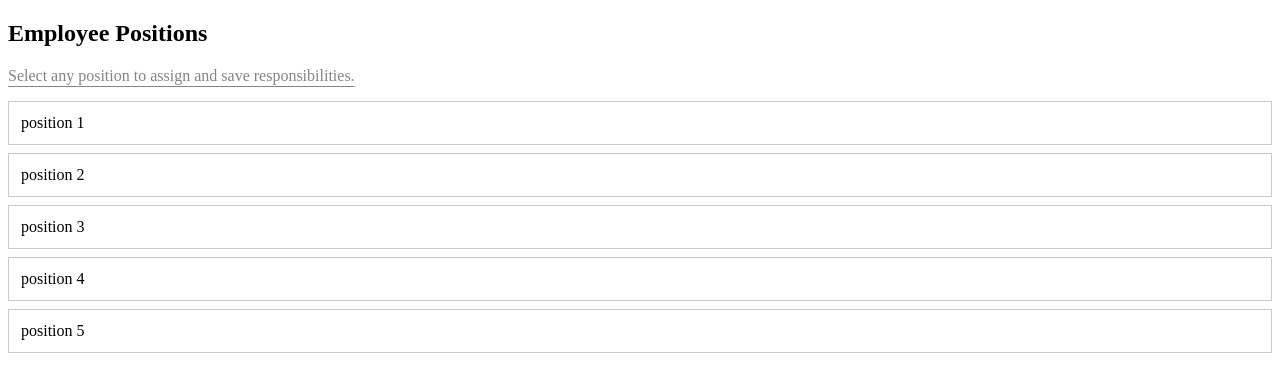
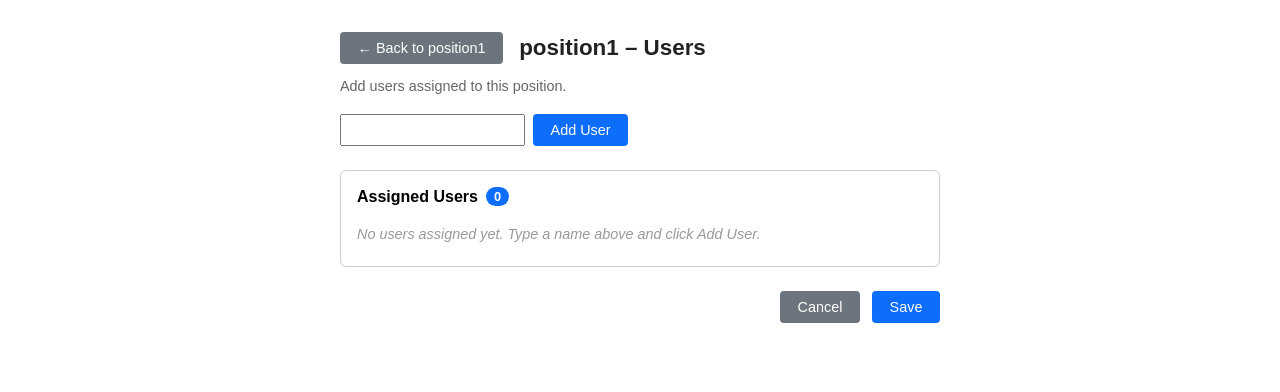
Before and after one commit to owencollins15/vpcr-update, an Angular app: page /position/1/users in a window 1280 px wide. Before the commit this address led to /. Shown: the top 392 px of the page. Built offline with nearby package versions, Linux system fonts and the light colour scheme.

Commit message:
added users to save to positions

```diff
--- a/src/app/app.html
+++ b/src/app/app.html
@@ -8,7 +8,7 @@
         <span class="name">{{ pos.name }}</span>
 
         @if (lastSavedPositionId === pos.id) {
-        <span class="saved">✔ Responsibilities Saved</span>
+          <span class="saved">✔ Responsibilities and User Saved</span>
         }
       </li>
     }
--- a/src/app/app.routes.ts
+++ b/src/app/app.routes.ts
@@ -1,8 +1,10 @@
 import { Routes } from '@angular/router';
 import { App } from './app';
 import { PositionDetail } from './position-detail/position-detail';
+import { PositionUsers } from './position-users/position-users';
 
 export const routes: Routes = [
-    {path: ' ', component: App },
-    { path:'position/:id', component:PositionDetail}
+  { path: ' ', component: App },
+  { path: 'position/:id', component: PositionDetail },
+  { path: 'position/:id/users', component: PositionUsers },
 ];
--- a/src/app/app.ts
+++ b/src/app/app.ts
@@ -1,69 +1,80 @@
 import { CommonModule } from '@angular/common';
-import { Component, OnInit } from '@angular/core';
-import { NavigationEnd, Router, RouterOutlet, RouterLinkWithHref } from '@angular/router'
+import { Component } from '@angular/core';
+import { NavigationEnd, Router, RouterOutlet } from '@angular/router';
 import { Communication } from './communication';
 import { Subscription } from 'rxjs';
 import { filter } from 'rxjs';
 
-
-interface Position{
+interface Position {
   id: number;
   name: string;
 }
-
 
 @Component({
   selector: 'app-root',
   imports: [CommonModule, RouterOutlet],
   templateUrl: './app.html',
-  styleUrl: './app.scss'
+  styleUrl: './app.scss',
 })
-export class App{
- positions: Position[] = [        //positions array with json constants
+export class App {
+  positions: Position[] = [
+    //positions array with json constants
     { id: 1, name: 'position 1' },
     { id: 2, name: 'position 2' },
     { id: 3, name: 'position 3' },
     { id: 4, name: 'position 4' },
-     { id: 5, name: 'position 5' }
+    { id: 5, name: 'position 5' },
+    { id: 6, name: 'position 6' },
+    { id: 7, name: 'position 7' },
+    { id: 8, name: 'position 8' },
+    { id: 9, name: 'position 9' },
+    { id: 10, name: 'position 10' },
   ];
- lastSavedPositionId: number | null = null; //
+  lastSavedPositionId: number | null = null; //can be either type number or type null , initialized as null
   showPositionList = true;
 
- private subscription!: Subscription;
- private routerSubscription!: Subscription;  //
+  private subscription!: Subscription; //subscription for the message to be shown when saved
+  private routerSubscription!: Subscription; //subscription for the change of route, displays save message after save is pressed and route returns to positions
 
- constructor(private router: Router, private communication: Communication){
- this.router.events.pipe(filter(event => event  //emits router events for every navigation, this will run for every navigation even when you return from responsibilities page
-      instanceof NavigationEnd)).subscribe(()=>{
-        this.showPositionList = !this.router.url.includes('/position/')// hides positions list once a position is selected, shows again once returned
-
-  this.showPositionList = !this.router.url.includes('/position/');
-  const state = history.state as { //history.state is a native browser api that stores data passed during a navigation
-    saved?: boolean;               //saved is true when the button gets pressed
-    positionId?:number;            //saves responsibilities to exact position id
+  constructor(
+    private router: Router,
+    private communication: Communication,
+  ) {
+    this.router.events
+      .pipe(
+        filter(
+          (event) =>
+            event instanceof //emits router events for every navigation, this will run for every navigation even when you return from responsibilities page
+            NavigationEnd,
+        ),
+      )
+      .subscribe(() => {
+        this.showPositionList = !this.router.url.includes('/position/'); // hides positions list once a position is selected, shows again once returned
+        const state = history.state as {
+          //history.state is a native browser api that stores data passed during a navigation
+          saved?: boolean; //saved is true when the button gets pressed
+          positionId?: number; //saves responsibilities to exact position id
         };
 
-  if (state?.saved && state.positionId){   //only show a message if save button is pressed
+        if (state?.saved && state.positionId) {
+          //only show a message if save button is pressed
           this.lastSavedPositionId = state.positionId; //re renders template and displays message after save
         }
       });
   }
 
-
   ngOnInit() {
-     this.subscription = this.communication.currentMessage.subscribe(message => {
+    this.subscription = this.communication.currentMessage.subscribe((message) => {
       console.log('Message Received;', message);
     });
   }
 
-
-   ngOnDestroy(){
+  ngOnDestroy() {
     this.subscription.unsubscribe();
     this.routerSubscription.unsubscribe();
   }
 
-
- goToPosition(pos: { id: number}){
-   this.router.navigate(['/position',pos.id]);
+  goToPosition(pos: { id: number }) {
+    this.router.navigate(['/position', pos.id]);
   }
 }
--- a/src/app/position-detail/position-detail.html
+++ b/src/app/position-detail/position-detail.html
@@ -1,9 +1,7 @@
 <div class="detail-container">
   <!-- Header with back button -->
   <div class="header">
-    <button type="button" class="back-btn" (click)="cancel()">
-      ← Back to Positions
-    </button>
+    <button type="button" class="back-btn" (click)="cancel()">← Back to Positions</button>
     <h2>{{ positionName }}</h2>
   </div>
 
@@ -11,30 +9,19 @@
 
   <!-- Two column layout -->
   <div class="responsibilities-container">
-
     <!-- LEFT: Available Responsibilities -->
     <div class="available-column">
       <h4>Available</h4>
 
       @for (cat of source; track cat.key) {
         <div class="category-section">
-          <button
-            type="button"
-            class="add-all-btn"
-            (click)="addAll(cat.key)">
-            Add All
-          </button>
+          <button type="button" class="add-all-btn" (click)="addAll(cat.key)">Add All</button>
 
           <div class="items-list">
             @for (item of cat.items; track item) {
               <div class="item-row">
                 <span>{{ item }}</span>
-                <button
-                  type="button"
-                  class="arrow-btn"
-                  (click)="addItem(cat.key, item)">
-                  →
-                </button>
+                <button type="button" class="arrow-btn" (click)="addItem(cat.key, item)">→</button>
               </div>
             }
           </div>
@@ -49,10 +36,7 @@
       @if (selected.length > 0) {
         @for (cat of selected; track cat.key) {
           <div class="category-section">
-            <button
-              type="button"
-              class="remove-all-btn"
-              (click)="removeAll(cat.key)">
+            <button type="button" class="remove-all-btn" (click)="removeAll(cat.key)">
               Remove All
             </button>
 
@@ -60,10 +44,7 @@
               @for (item of cat.items; track item) {
                 <div class="selected-item">
                   <span>{{ item }}</span>
-                  <button
-                    type="button"
-                    class="remove-btn"
-                    (click)="removeItem(cat.key, item)">
+                  <button type="button" class="remove-btn" (click)="removeItem(cat.key, item)">
                     ✕
                   </button>
                 </div>
@@ -75,16 +56,12 @@
         <p class="empty-message">No responsibilities assigned</p>
       }
     </div>
-
   </div>
 
   <!-- Bottom action buttons -->
   <div class="actions">
-    <button type="button" class="cancel-btn" (click)="cancel()">
-      Cancel
-    </button>
-    <button type="button" class="save-btn"(click)="wrapperFunction()">
-      💾 Save & Return
-    </button>
+    <button type="button" class="cancel-btn" (click)="cancel()">Cancel</button>
+    <button type="button" class="save-btn" (click)="wrapperFunction()">💾 Save & Return</button>
+    <button type="button" class="users-btn" (click)="goToUsers()">Assign User</button>
   </div>
 </div>
--- a/src/app/position-detail/position-detail.scss
+++ b/src/app/position-detail/position-detail.scss
@@ -123,7 +123,7 @@ h3 {
   transition: all 0.2s;
 
   &:hover {
-    border-color:  #7aa7ff;
+    border-color: #7aa7ff;
     box-shadow: 0 2px 4px rgba(0, 123, 255, 0.1);
   }
 
@@ -157,7 +157,7 @@ h3 {
 }
 
 .selected-item {
-   display: flex;
+  display: flex;
   justify-content: space-between;
   align-items: center;
   padding: 12px 15px;
@@ -167,7 +167,7 @@ h3 {
   transition: all 0.2s;
 
   &:hover {
-    background:  #7aa7ff;
+    background: #7aa7ff;
   }
 
   span {
@@ -247,3 +247,17 @@ h3 {
     grid-template-columns: 1fr;
   }
 }
+.btn-users {
+  background: #0dcaf0;
+  color: #000;
+  border: none;
+  border-radius: 4px;
+  padding: 0.5rem 1.25rem;
+  cursor: pointer;
+  font-size: 0.9rem;
+
+  &:hover {
+    background: #0aa2c0;
+    color: white;
+  }
+}
--- a/src/app/position-detail/position-detail.ts
+++ b/src/app/position-detail/position-detail.ts
@@ -5,16 +5,15 @@ import { Communication } from '../communication';
 
 type CategoryKey = 'selectedResponsibilities';
 
- interface SourceCategory{
+interface SourceCategory {
   key: CategoryKey;
   label: string;
   items: string[];
 }
- interface SelectedCategory{
+interface SelectedCategory {
   key: CategoryKey;
   items: string[];
 }
-
 
 @Component({
   selector: 'app-position-detail',
@@ -26,136 +25,138 @@ export class PositionDetail implements OnInit {
   positionId: number = 0;
   positionName: string = '';
   showMessage = false;
-
-source: SourceCategory[] = [{//source array
-
+  //source array
+  source: SourceCategory[] = [
+    {
       //source: json FULLY CUSTOMIZABLE
       key: 'selectedResponsibilities',
-  label: 'Reponsibilities Below: ' ,
-  items: [                     //items = responsibilities; for now I have it labeled as responsibility 1-5(subject to change)
+      label: 'Responsibilities Below: ',
+      //items = responsibilities; for now I have it labeled as responsibility 1-5(subject to change)
+      items: [
         'Responsibility1',
         'Responsibility2',
         'Responsibility3',
         'Responsibility4',
-    'Responsibility5'
-  ]
-}
+        'Responsibility5',
+      ],
+    },
   ];
-selected: SelectedCategory[] = []; //selected array
+  //selected array
+  selected: SelectedCategory[] = [];
 
-constructor(private route: ActivatedRoute, private router: Router, private communication: Communication){}
-ngOnInit(){
+  constructor(
+    private route: ActivatedRoute,
+    private router: Router,
+    private communication: Communication,
+  ) {}
+  ngOnInit() {
     const id = this.route.snapshot.paramMap.get('id');
-  if(id){
-    this.positionId= Number(id);
-    this.positionName= `position${id}`;
+    if (id) {
+      this.positionId = Number(id);
+      this.positionName = `position${id}`;
       this.loadSavedResponsibilities();
     }
   }
 
-loadSavedResponsibilities(){
-  const saved = localStorage.getItem(`position_${this.positionId}`)
-  if(saved){
-    this.selected =JSON.parse(saved)
+  loadSavedResponsibilities() {
+    const saved = localStorage.getItem(`position_${this.positionId}`);
+    if (saved) {
+      this.selected = JSON.parse(saved);
     }
   }
 
-
-private ensureSelectedCategory(key: CategoryKey): SelectedCategory{  //allows lazy initialization
-  let cat = this.selected.find(c => c.key === key);
-  if(!cat){
-    cat = {key, items: []};
+  private ensureSelectedCategory(key: CategoryKey): SelectedCategory {
+    //allows lazy initialization
+    let cat = this.selected.find((c) => c.key === key);
+    if (!cat) {
+      cat = { key, items: [] };
       this.selected.push(cat);
     }
     return cat;
   }
 
-
-addItem(categoryKey: CategoryKey, item: string){ //adds specific item
+  addItem(categoryKey: CategoryKey, item: string) {
+    //adds specific item
     const cat = this.ensureSelectedCategory(categoryKey);
-  if(!cat.items.includes(item)){
+    if (!cat.items.includes(item)) {
       cat.items.push(item);
     }
     this.afterAddItem(categoryKey, item);
-  console.log('Item Added!')
+    console.log('Item Added!');
   }
 
-
-  addAll(categoryKey: CategoryKey){ //adds all items
-    const sourceCat = this.source.find(c => c.key === categoryKey);
-    if(!sourceCat) return;
+  addAll(categoryKey: CategoryKey) {
+    //adds all items
+    const sourceCat = this.source.find((c) => c.key === categoryKey);
+    if (!sourceCat) return;
     const selectedCat = this.ensureSelectedCategory(categoryKey);
-    sourceCat.items.forEach(item =>{
-      if(!selectedCat.items.includes(item)){
+    sourceCat.items.forEach((item) => {
+      if (!selectedCat.items.includes(item)) {
         selectedCat.items.push(item);
       }
     });
     this.afterAddAll(categoryKey);
-    console.log('All Items Added!')
+    console.log('All Items Added!');
   }
 
-
-  removeAll(categoryKey: CategoryKey){//removes all
-    const sourceCat = this.source.find(c => c.key === categoryKey);
-    if(!sourceCat) return;
+  removeAll(categoryKey: CategoryKey) {
+    //removes all
+    const sourceCat = this.source.find((c) => c.key === categoryKey);
+    if (!sourceCat) return;
     const selectedCat = this.ensureSelectedCategory(categoryKey);
-     sourceCat.items.forEach(item =>{
-      if(selectedCat.items.includes(item)){
-        selectedCat.items = selectedCat.items.filter(i => i !== item);
+    sourceCat.items.forEach((item) => {
+      if (selectedCat.items.includes(item)) {
+        selectedCat.items = selectedCat.items.filter((i) => i !== item);
       }
-    } );
+    });
     this.afterRemoveAll(categoryKey);
-console.log('All Items Removed!')
+    console.log('All Items Removed!');
   }
 
-
-removeItem(categoryKey: CategoryKey, item: string){  //allows you to remove an Item that has been selected
-  const cat = this.selected.find(c => c.key === categoryKey);
-  if(!cat) return;
-   cat.items = cat.items.filter(i => i !== item);
-   if(cat.items.length === 0){
-    this.selected = this.selected.filter(c => c.key !== categoryKey)
+  removeItem(categoryKey: CategoryKey, item: string) {
+    //allows you to remove an Item that has been selected
+    const cat = this.selected.find((c) => c.key === categoryKey);
+    if (!cat) return;
+    cat.items = cat.items.filter((i) => i !== item);
+    if (cat.items.length === 0) {
+      this.selected = this.selected.filter((c) => c.key !== categoryKey);
     }
     this.afterRemoveItem(categoryKey, item);
-console.log('Removed Item!')
+    console.log('Removed Item!');
   }
 
-saveAndReturn(){
+  saveAndReturn() {
     localStorage.setItem(`position_${this.positionId}`, JSON.stringify(this.selected)); //localStorage API uses setItem to add values and read back the data saved to local storage , most commonly used for storing json constants
     this.router.navigate(['/'], {
       state: {
         saved: true,
-      positionId: this.positionId
+        positionId: this.positionId,
+      },
+    });
   }
-  });
-
-}
-cancel(){
+  cancel() {
     this.router.navigate(['/']); //navigates back to positions
   }
 
-saveMessage(){
+  saveMessage() {
     const newMessage = 'Position has been saved.';
     this.communication.updatedMessage(newMessage);
   }
 
-wrapperFunction(){      //wrapper function allows for the responsibilities to be saved to the position and for the message to be displayed after save button is pressed
+  goToUsers(): void {
+    this.router.navigate(['/position', this.positionId, 'users']);
+  }
+
+  wrapperFunction() {
+    //wrapper function allows for the responsibilities to be saved to the position and for the message to be displayed after save button is pressed
     this.saveMessage();
     this.saveAndReturn();
   }
-afterAddItem(categoryKey: CategoryKey, item: string){
+  afterAddItem(categoryKey: CategoryKey, item: string) {}
 
+  afterAddAll(categoryKey: CategoryKey) {}
+
+  afterRemoveItem(categoryKey: CategoryKey, item: string) {}
+
+  afterRemoveAll(categoryKey: CategoryKey) {}
 }
-
-afterAddAll(categoryKey: CategoryKey ){
-
-}
-
-afterRemoveItem(categoryKey: CategoryKey, item: string){
-
-}
-
-afterRemoveAll(categoryKey: CategoryKey){
-
-}
-}
--- /dev/null
+++ b/src/app/position-users/position-users.html
@@ -0,0 +1,50 @@
+<div class="page-container">
+  <!-- Header -->
+  <div class="header-row">
+    <button class="btn btn-secondary" (click)="goBack()">← Back to {{ positionName }}</button>
+    <h2>{{ positionName }} – Users</h2>
+  </div>
+
+  <p class="subtitle">Add users assigned to this position.</p>
+
+  <!-- Save message -->
+  @if (showMessage) {
+    <div class="save-message">✅ Users saved successfully!</div>
+  }
+
+  <!-- Input row -->
+  <div class="input-row">
+    <input
+      type="text"
+      class="form-control"
+      placeholder="Enter user name..."
+      [(ngModel)]="newUser"
+      (keydown)="onEnter($event)"
+    />
+    <button class="btn btn-primary" (click)="addUser()">Add User</button>
+  </div>
+
+  <!-- Users list -->
+  <div class="users-panel">
+    <h5>
+      Assigned Users <span class="badge">{{ users.length }}</span>
+    </h5>
+
+    @if (users.length === 0) {
+      <div class="empty-state">No users assigned yet. Type a name above and click Add User.</div>
+    }
+
+    @for (user of users; track user.id) {
+      <div class="user-row">
+        <span class="user-name">{{ user.name }}</span>
+        <button class="btn btn-danger btn-sm" (click)="removeUser(user.id)">Remove</button>
+      </div>
+    }
+  </div>
+
+  <!-- Footer actions -->
+  <div class="footer-actions">
+    <button class="btn btn-secondary" (click)="goBack()">Cancel</button>
+    <button class="btn btn-primary" (click)="save()">Save</button>
+  </div>
+</div>
--- /dev/null
+++ b/src/app/position-users/position-users.scss
@@ -0,0 +1,174 @@
+.page-container {
+  max-width: 600px;
+  margin: 2rem auto;
+  padding: 0 1.5rem;
+  font-family: sans-serif;
+}
+
+// ── Header ────────────────────────────────────────────────
+.header-row {
+  display: flex;
+  align-items: center;
+  gap: 1rem;
+  margin-bottom: 0.25rem;
+
+  h2 {
+    margin: 0;
+    font-size: 1.4rem;
+    color: #222;
+  }
+}
+
+.btn-back {
+  background: none;
+  border: 1px solid #aaa;
+  border-radius: 4px;
+  padding: 0.4rem 0.9rem;
+  cursor: pointer;
+  font-size: 0.9rem;
+  color: #444;
+
+  &:hover {
+    background: #f0f0f0;
+  }
+}
+
+.subtitle {
+  color: #666;
+  font-size: 0.9rem;
+  margin-bottom: 1.25rem;
+}
+
+// ── Save message ──────────────────────────────────────────
+.save-message {
+  background: #d4edda;
+  color: #155724;
+  padding: 0.6rem 1rem;
+  border-radius: 4px;
+  margin-bottom: 1rem;
+  font-size: 0.95rem;
+}
+
+// ── Input row ─────────────────────────────────────────────
+.input-row {
+  display: flex;
+  gap: 0.5rem;
+  margin-bottom: 1.5rem;
+}
+
+.input-field {
+  flex: 1;
+  padding: 0.5rem 0.75rem;
+  border: 1px solid #ccc;
+  border-radius: 4px;
+  font-size: 0.95rem;
+
+  &:focus {
+    outline: none;
+    border-color: #0d6efd;
+    box-shadow: 0 0 0 2px rgba(13, 110, 253, 0.2);
+  }
+}
+
+// ── Users panel ───────────────────────────────────────────
+.users-panel {
+  border: 1px solid #ccc;
+  border-radius: 6px;
+  padding: 1rem;
+  background: #fff;
+  margin-bottom: 1.5rem;
+
+  h5 {
+    margin: 0 0 0.75rem 0;
+    font-size: 1rem;
+    display: flex;
+    align-items: center;
+    gap: 0.5rem;
+  }
+
+  .badge {
+    background: #0d6efd;
+    color: white;
+    border-radius: 12px;
+    padding: 2px 8px;
+    font-size: 0.8rem;
+  }
+}
+
+.empty-state {
+  color: #999;
+  font-style: italic;
+  font-size: 0.9rem;
+  padding: 0.5rem 0;
+}
+
+.user-row {
+  display: flex;
+  align-items: center;
+  justify-content: space-between;
+  padding: 0.5rem 0.75rem;
+  border: 1px solid #e0e0e0;
+  border-radius: 4px;
+  margin-bottom: 0.4rem;
+  background: #fafafa;
+
+  &:hover {
+    background: #f0f4ff;
+    border-color: #b0c4ff;
+  }
+
+  .user-name {
+    font-size: 0.95rem;
+    color: #333;
+  }
+}
+
+// ── Buttons ───────────────────────────────────────────────
+.btn-primary {
+  background: #0d6efd;
+  color: white;
+  border: none;
+  border-radius: 4px;
+  padding: 0.5rem 1.1rem;
+  cursor: pointer;
+  font-size: 0.9rem;
+
+  &:hover {
+    background: #0b5ed7;
+  }
+}
+
+.btn-secondary {
+  background: #6c757d;
+  color: white;
+  border: none;
+  border-radius: 4px;
+  padding: 0.5rem 1.1rem;
+  cursor: pointer;
+  font-size: 0.9rem;
+
+  &:hover {
+    background: #5c636a;
+  }
+}
+
+.btn-remove {
+  background: #dc3545;
+  color: white;
+  border: none;
+  border-radius: 4px;
+  padding: 0.3rem 0.75rem;
+  cursor: pointer;
+  font-size: 0.85rem;
+
+  &:hover {
+    background: #b02a37;
+  }
+}
+
+// ── Footer ────────────────────────────────────────────────
+.footer-actions {
+  display: flex;
+  justify-content: flex-end;
+  gap: 0.75rem;
+}
--- /dev/null
+++ b/src/app/position-users/position-users.ts
@@ -0,0 +1,73 @@
+import { CommonModule } from '@angular/common';
+import { Component, OnInit } from '@angular/core';
+import { FormsModule } from '@angular/forms';
+import { ActivatedRoute, Route, Router } from '@angular/router';
+
+interface userEntry {
+  id: number;
+  name: string;
+}
+
+@Component({
+  selector: 'app-position-users',
+  standalone: true,
+  imports: [FormsModule, CommonModule],
+  templateUrl: './position-users.html',
+  styleUrl: './position-users.scss',
+})
+export class PositionUsers implements OnInit {
+  positionId: number = 0;
+  positionName: string = ' ';
+
+  users: userEntry[] = []; //users array
+  newUser: string = ' ';
+  showMessage: boolean = false;
+
+  constructor(
+    private route: ActivatedRoute,
+    private router: Router,
+  ) {}
+  ngOnInit() {
+    // runs when page loads
+    const id = this.route.snapshot.paramMap.get('id'); //grabs id from url
+    if (id) {
+      this.positionId = Number(id);
+      this.positionName = `position${id}`;
+      this.loadSavedUsers(); // restores any previously saved users
+    }
+  }
+
+  loadSavedUsers() {
+    const saved = localStorage.getItem(`position_users_${this.positionId}`); // checks local storage for any users saved to that position , if found loads users back into the array with their saved data
+    if (saved) {
+      this.users = JSON.parse(saved);
+    }
+  }
+  addUser() {
+    // add user type box
+    const trimmed = this.newUser.trim(); //removes trailing and leading whitespace from strings
+    if (!trimmed) return;
+    const newUser: userEntry = {
+      id: Date.now(),
+      name: trimmed,
+    };
+    this.users = [...this.users, newUser]; // pushes new user into user array
+    this.newUser = ' '; // clears input field or textbox
+  }
+  removeUser(id: number) {
+    // removes user when clicked, reads user id and filters out user whose id matches the one you chose to removes
+    this.users = this.users.filter((u) => u.id !== id);
+  }
+  save() {
+    localStorage.setItem(`position_users_${this.positionId}`, JSON.stringify(this.users)); // user saved message, same logic for other save button
+    this.showMessage = true;
+  }
+  goBack() {
+    //back button
+    this.router.navigate(['/position', this.positionId]);
+  }
+  onEnter(event: KeyboardEvent) {
+    //lets ad user after hitting enter instead of clicking 'add user'
+    if (event.key === 'Enter') this.addUser();
+  }
+}
--- /dev/null
+++ b/src/app/services/user.ts
@@ -0,0 +1,6 @@
+import { Injectable } from '@angular/core';
+
+@Injectable({
+  providedIn: 'root',
+})
+export class User {}
```
Also changed, not shown: src/app/app.scss (+4 -4 lines), 2 other files (tests, documents, lock files or other folders). Lines whose indentation alone changed are shown as unchanged.
